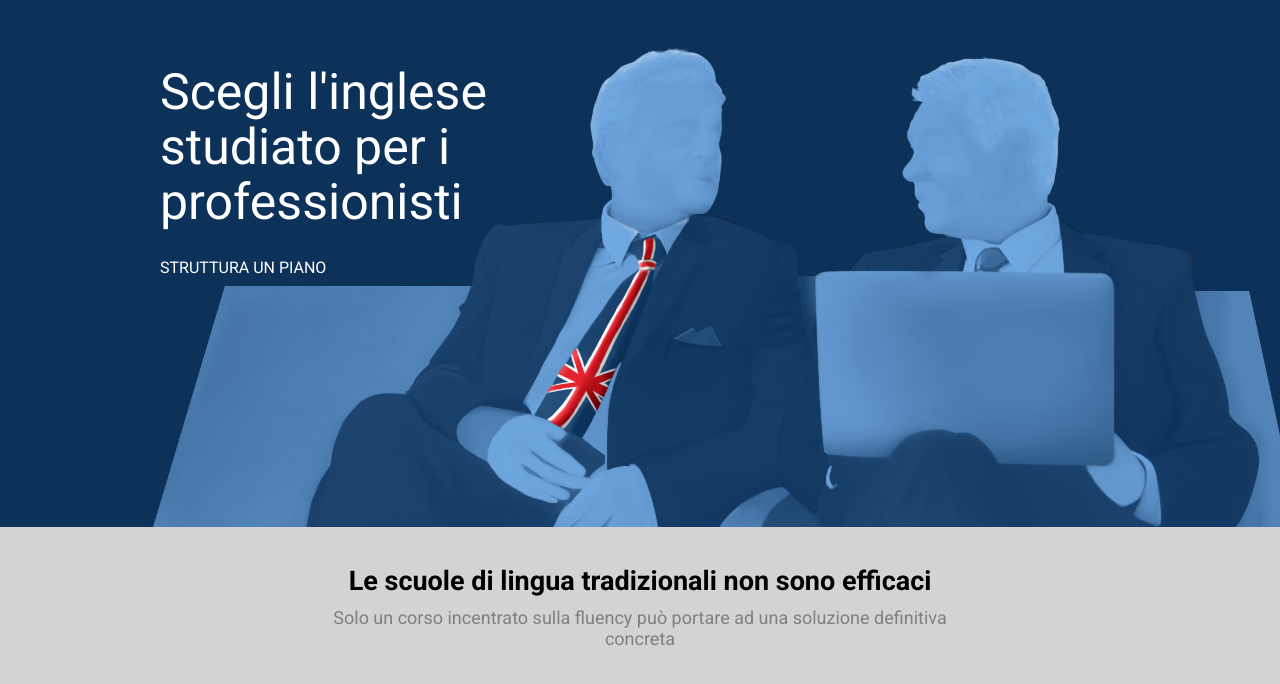
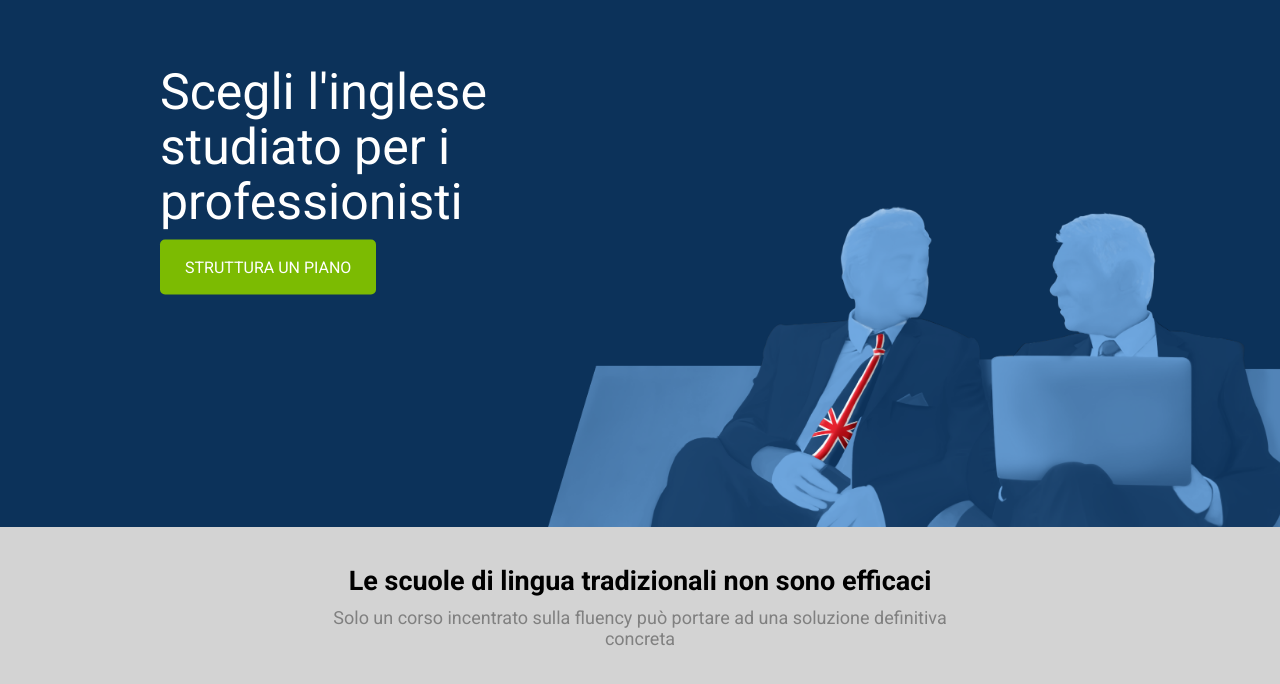
Before and after one commit to giordanoale/htmlcss-fluentify, a plain HTML site: page index.html in a window 1280 px wide. Shown: the part 58-742 px from the top of the page. Drawn offline with Linux system fonts and the light colour scheme.

Commit message:
Correzione jumbotron

```diff
--- a/css/style.css
+++ b/css/style.css
@@ -89,6 +89,11 @@ header {
 /* jumbotron */
 .jumbotron {
   height: 60vh;
+  background-image: url("../img/background-header.png");
+  background-repeat: no-repeat;
+  background-position: 107% 100%;
+  background-size: 60%;
+  /* overflow: hidden; */
   position: relative;
   margin-top: 50px;
 }
@@ -115,6 +120,7 @@ header {
   color: white;
   line-height: 55px;
   top:220px;
+  padding: 0px 25px;
   transform: translateY(-50%);
   text-transform: uppercase;
   text-decoration: none;
--- a/index.html
+++ b/index.html
@@ -37,17 +37,18 @@
               <li><a class="btn btn-green" href="#">struttura un piano</a></li>
             </ul>
           </nav>
+          <!-- /barra login -->
         </div>
 
-          <!-- /barra login -->
         </div>
 
       <!-- jumbotron -->
       <div class="jumbotron">
-        <img src="img/background-header.png" alt="">
         <div class="container">
-          <h1>Scegli l'inglese studiato per i professionisti</h1>
-          <a class="cta" href="#">struttura un piano</a>
+          <div class="jumbo-text">
+            <h1>Scegli l'inglese studiato per i professionisti</h1>
+            <a class="btn btn-green" href="#">struttura un piano</a>
+          </div>
         </div>
       </div>
       <!-- /jumbotron -->
```
